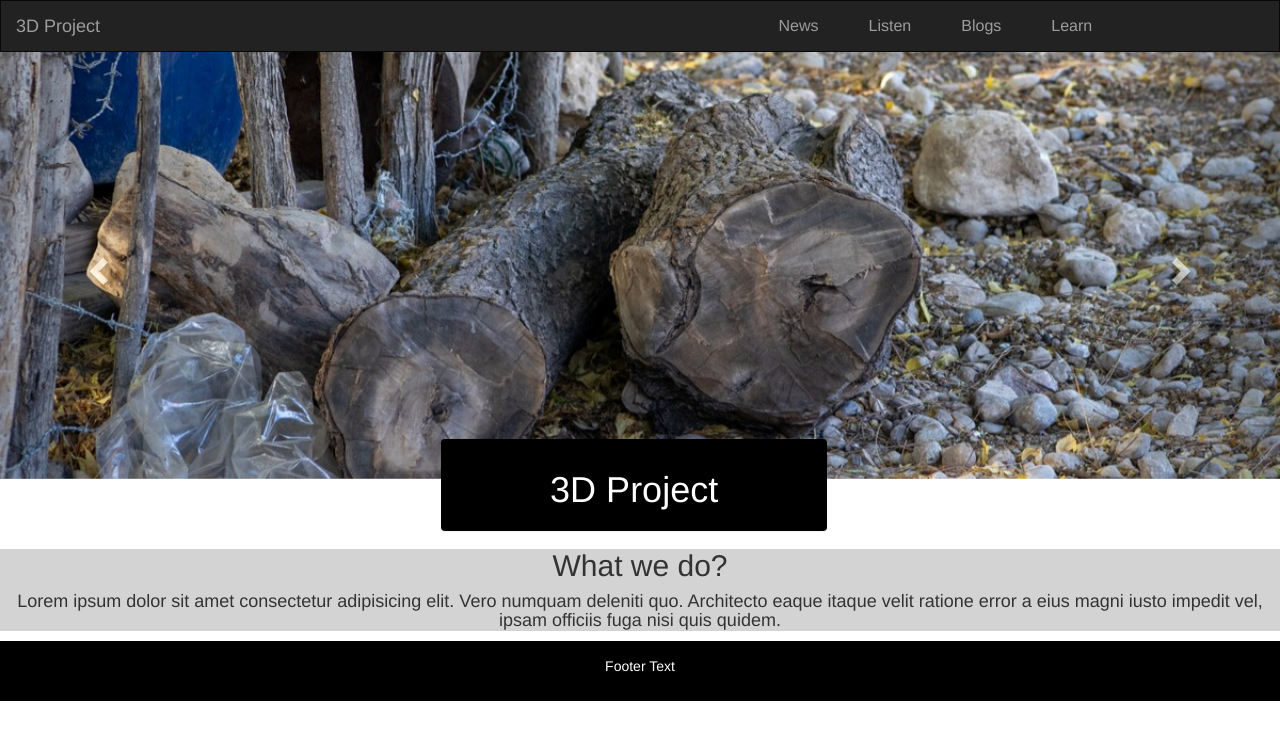
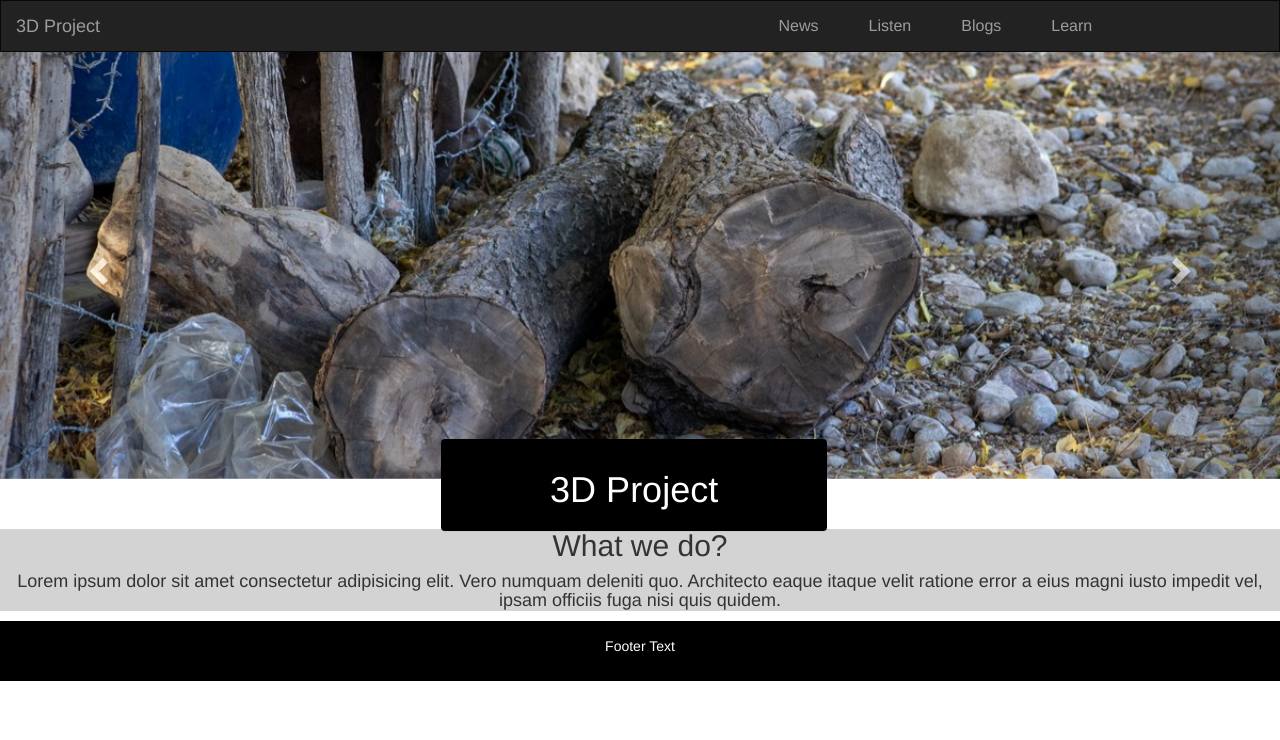
Before and after one commit to 3dproject/idah, a Jekyll site: the page built from index.html, in a window 1280 px wide. Shown: the top 740 px of the page. Built offline with Jekyll 4.4.1, drawn with Linux system fonts in a browser that asks for light colours.

Commit message:
html edit2

```diff
--- a/_layouts/default.html
+++ b/_layouts/default.html
@@ -84,11 +84,7 @@
         </div>
 
       </div>
-      <div class="container content">
 
-
-
-      </div>
       {{ content }}
       <footer class="container-fluid text-center">
         <p>Footer Text</p>
--- a/styles/main.css
+++ b/styles/main.css
@@ -69,11 +69,10 @@ footer {
 .panel_style h1{
   color:white
 }
-.content{
-  margin-top:50px;
-}
+
 .context{
   text-align: center;
   margin: 0px;
   background-color: lightgray;
+  margin-top:50px;
 }
```
